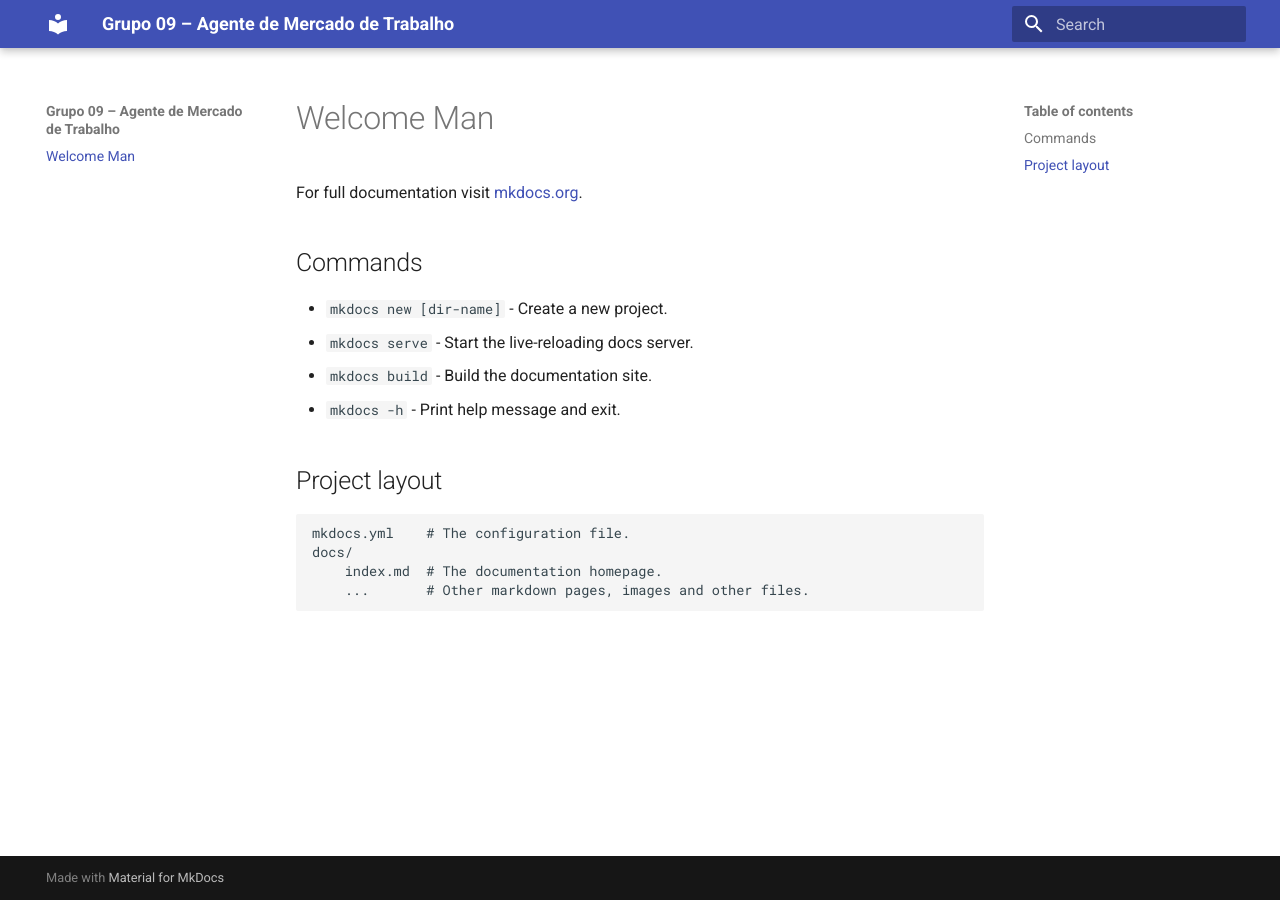
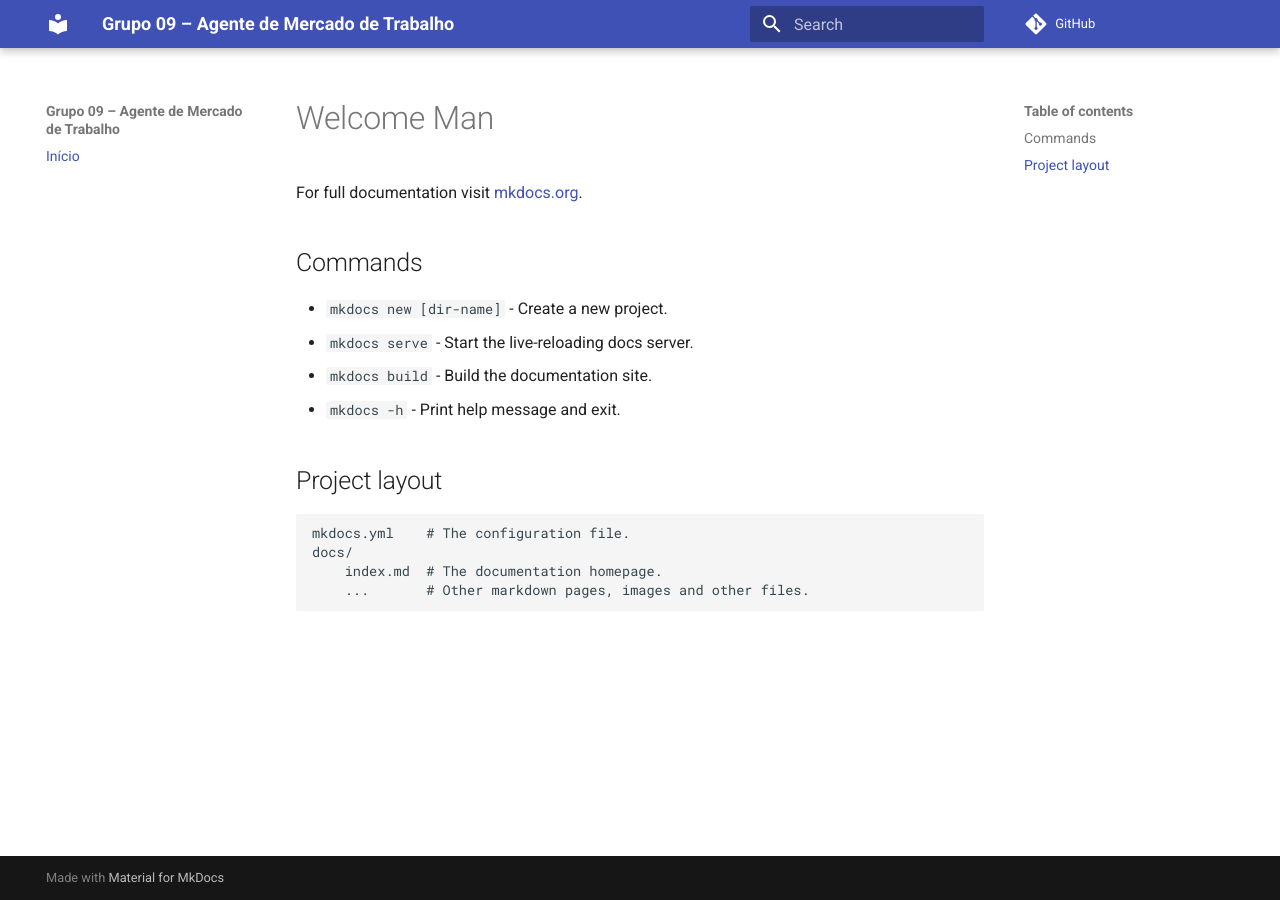
Before and after one commit to unb-Sistemas-de-Machine-learning/Grupo09-Agente-de-Mercado-de-Trabalho, an MkDocs documentation site: the page built from docs/index.md, in a window 1280 px wide. Built offline with MkDocs 1.6.1 and Material for MkDocs 9.7.7, drawn with Linux system fonts in a browser that asks for light colours; comment, search, counter and statistics services are not loaded; some of the changed lines change nothing that is shown.

Commit message:
Enhance mkdocs.yml with repository URL and navigation structure; update GitHub Actions workflow for MkDocs deployment

```diff
--- a/mkdocs.yml
+++ b/mkdocs.yml
@@ -1,4 +1,8 @@
 site_name: Grupo 09 – Agente de Mercado de Trabalho
 site_url: https://unb-Sistemas-de-Machine-learning.github.io/Grupo09-Agente-de-Mercado-de-Trabalho/
+repo_url: https://github.com/unb-Sistemas-de-Machine-learning/Grupo09-Agente-de-Mercado-de-Trabalho
+
 theme:
   name: material
+nav:
+  - Início: index.md
```
Also changed, not shown: 1 other file.
